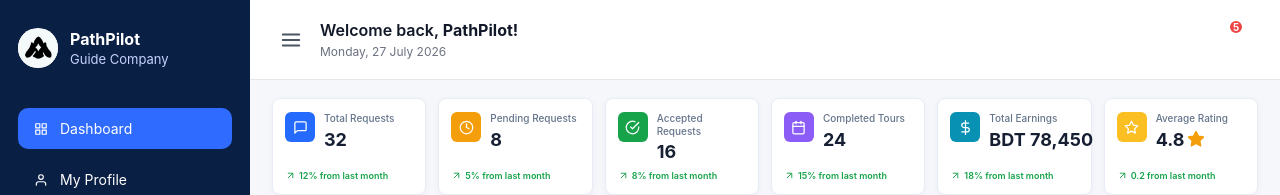
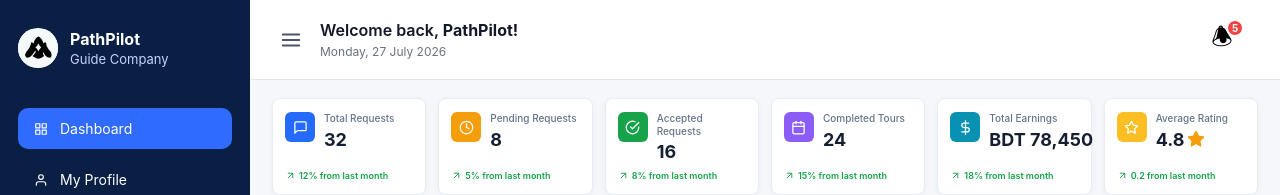
Before and after one commit to fahmida47/TripMesh, a React app in the folder frontend/: page /guide-dashboard in a window 1280 px wide. Shown: the top 195 px of the page. Built offline with nearby package versions, Linux system fonts and the light colour scheme; the HTML template or start-up script is replaced by a standard one.

Commit message:
Resolve Notification icon

```diff
--- a/frontend/src/pages/GuideDashboard/components/GuideHeader.css
+++ b/frontend/src/pages/GuideDashboard/components/GuideHeader.css
@@ -51,10 +51,11 @@
     cursor:pointer;
 }
 
-.notification-btn svg{
-    font-size:24px;
-    color:#1F2937;
-    stroke-width:1.8;
+.bell-icon{
+    width:24px;
+    height:24px;
+    stroke:#faf7f7;
+    fill:none;
 }
 
 .notification-count{
@@ -62,13 +63,12 @@
     top:4px;
     right:6px;
 
-    width:16px;
-    height:16px;
+    width:18px;
+    height:18px;
 
     background:#EF4444;
     color:#fff;
     border-radius:50%;
-
     font-size:10px;
     font-weight:700;
 
@@ -78,3 +78,9 @@
 
     border:2px solid #fff;
 }
+
+.bell-symbol{
+    font-size:24px;
+    color:#000;
+    font-family: "Segoe UI Symbol", sans-serif;
+}
--- a/frontend/src/pages/GuideDashboard/components/GuideHeader.jsx
+++ b/frontend/src/pages/GuideDashboard/components/GuideHeader.jsx
@@ -2,14 +2,11 @@ import "./GuideHeader.css";
 import { FiBell, FiMenu } from "react-icons/fi";
 
 const GuideHeader = () => {
-
   const today = "Monday, 27 July 2026";
 
   return (
     <header className="guide-header">
-
       <div className="header-left">
-
         <FiMenu className="menu-icon" />
 
         <div className="header-text">
@@ -20,14 +17,13 @@ const GuideHeader = () => {
 
           <p>{today}</p>
         </div>
-
       </div>
 
-      <button className="notification-btn">
-        <FiBell />
-        <span className="notification-count">5</span>
-      </button>
 
+     <button className="notification-btn">
+  <span className="bell-symbol">🕭</span>
+  <span className="notification-count">5</span>
+</button>
     </header>
   );
 };
```
